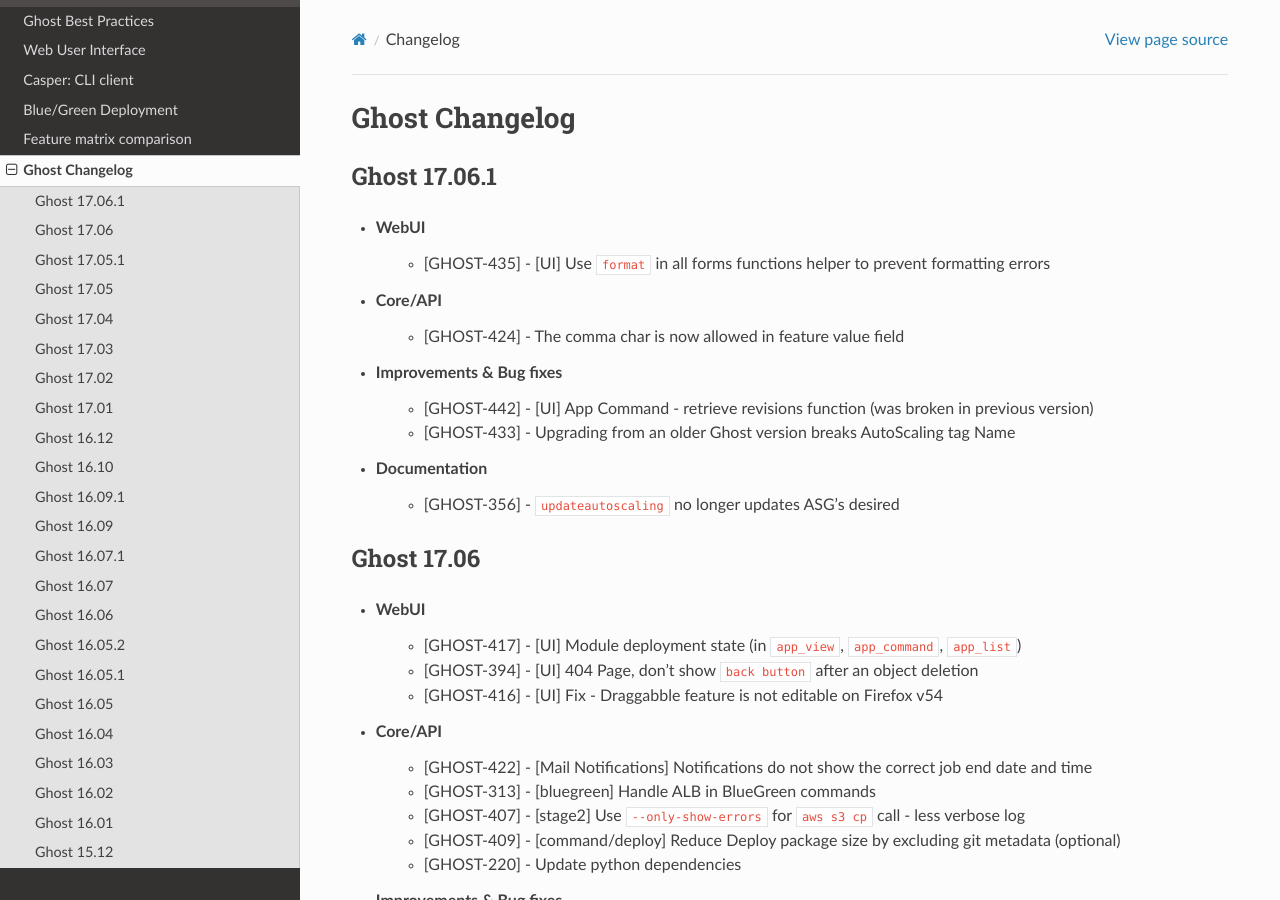
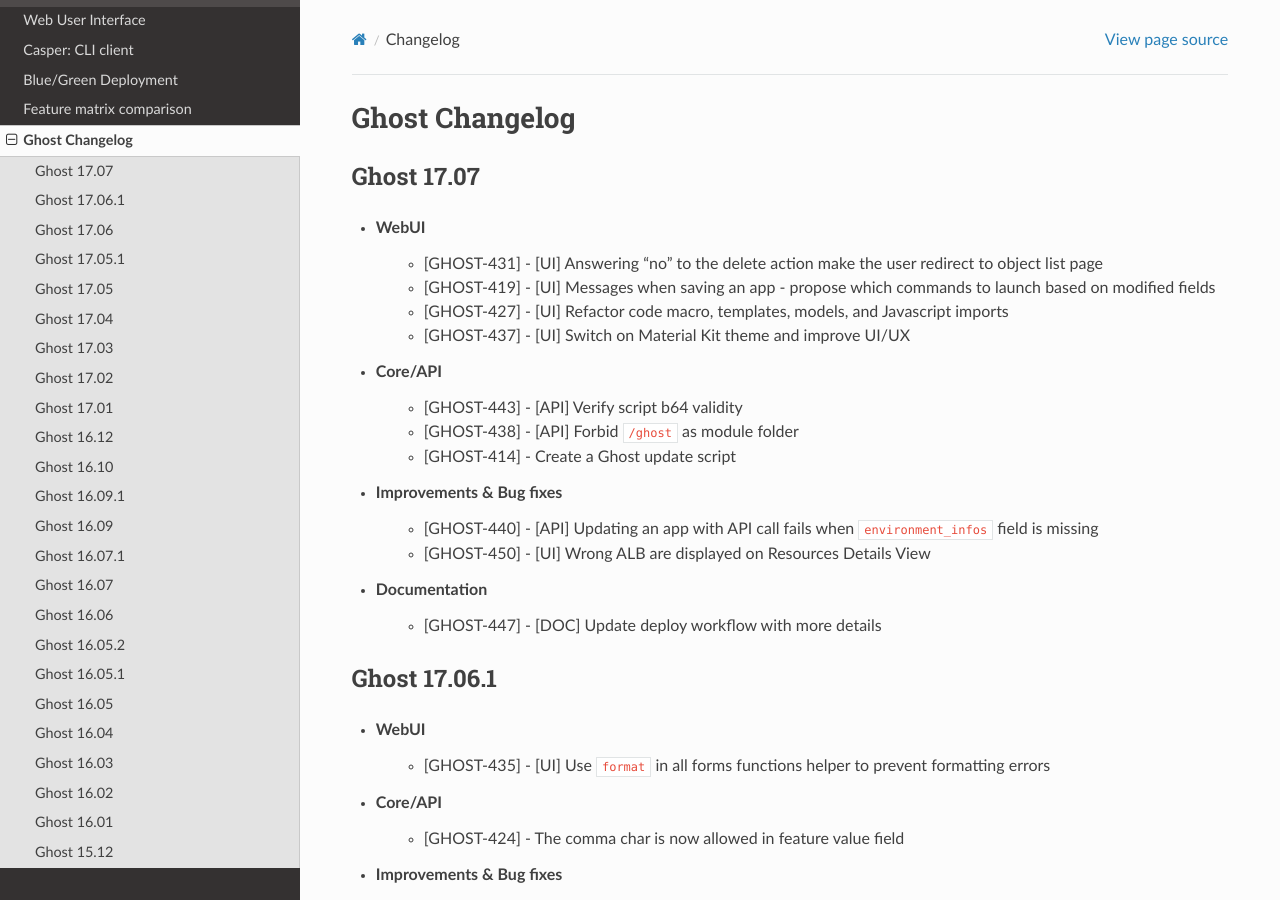
Before and after one commit to claranet/cloud-deploy-docs, a Sphinx documentation site: the page built from source/rst/changelog.rst, in a window 1280 px wide and 900 px high. Built offline with Sphinx 7.4.7 and the Read the Docs theme 2.0.0, drawn with Linux system fonts in a browser that asks for light colours.

Commit message:
Changelog Release `17.07`

```diff
--- a/source/rst/changelog.rst
+++ b/source/rst/changelog.rst
@@ -7,6 +7,27 @@
 
 .. toctree::
     :maxdepth: 2
+
+Ghost 17.07
+-----------
+
+* WebUI
+    - [GHOST-431] - [UI] Answering "no" to the delete action make the user redirect to object list page
+    - [GHOST-419] - [UI] Messages when saving an app - propose which commands to launch based on modified fields
+    - [GHOST-427] - [UI] Refactor code macro, templates, models, and Javascript imports
+    - [GHOST-437] - [UI] Switch on Material Kit theme and improve UI/UX
+
+* Core/API
+    - [GHOST-443] - [API] Verify script b64 validity
+    - [GHOST-438] - [API] Forbid ``/ghost`` as module folder
+    - [GHOST-414] - Create a Ghost update script
+
+* Improvements & Bug fixes
+    - [GHOST-440] - [API] Updating an app with API call fails when ``environment_infos`` field is missing
+    - [GHOST-450] - [UI] Wrong ALB are displayed on Resources Details View
+
+* Documentation
+    - [GHOST-447] - [DOC] Update deploy workflow with more details
 
 Ghost 17.06.1
 -------------
```
